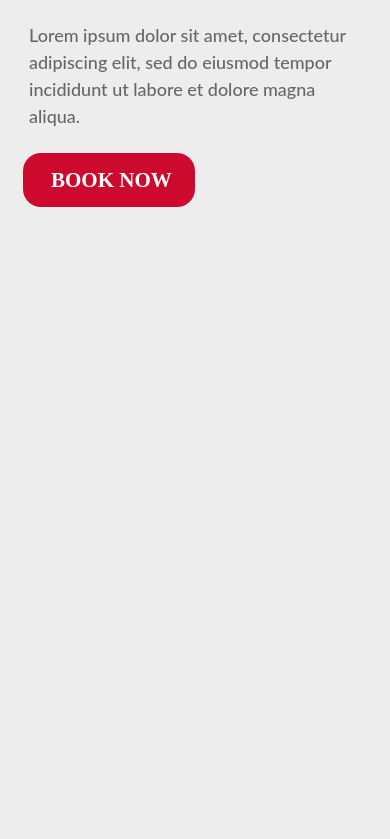
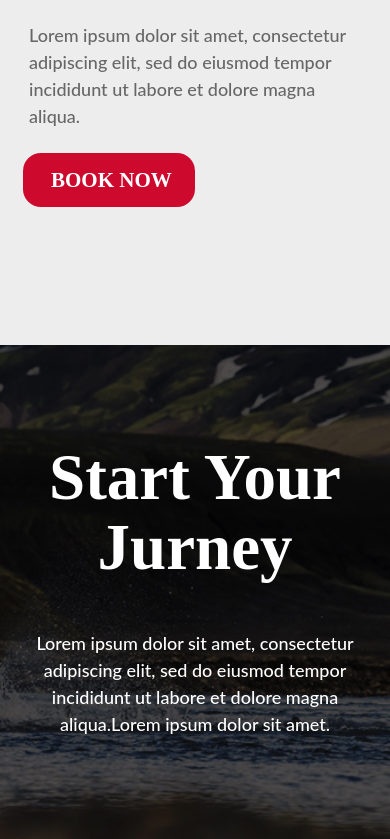
Before and after one commit to BigHeadliner/motocykle, a website: page app/index.html in a window 390 px wide. Shown: the part 9949-10788 px from the top of the page. Before the commit the page ends 10294 px from the top, so only its background shows below. Drawn offline with Linux system fonts and the light colour scheme.

Commit message:
jurney section ready

```diff
--- a/app/scss/_media.scss
+++ b/app/scss/_media.scss
@@ -271,6 +271,12 @@
      margin-bottom: 50px;
     }
 
+    //-- jurney --//
+
+    .jurney__subtitle {
+      margin: 0 auto 130px;
+    }
+
  }
 
 
@@ -349,6 +355,14 @@
 
    .convince {
      margin-bottom: 18px;
+   }
+
+
+   //-- jurney -- //
+
+   .jurney__title {
+    line-height: 70px;
+    margin: 115px 0 48px;
    }
 
  }
@@ -484,6 +498,18 @@
   .worldwide__img{
     margin: 25px 5px;
    }
+
+   //-- jurney --//
+
+   .jurney__title {
+    line-height: 70px;
+    margin: 96px 0 48px;
+    font-size: 65px;
+  }
+
+  .jurney__subtitle {
+    margin: 0 auto 100px;
+  }
 }
 
 
```
Also changed, not shown: app/index.html (+2 -1 lines), app/css/style.min.css.
